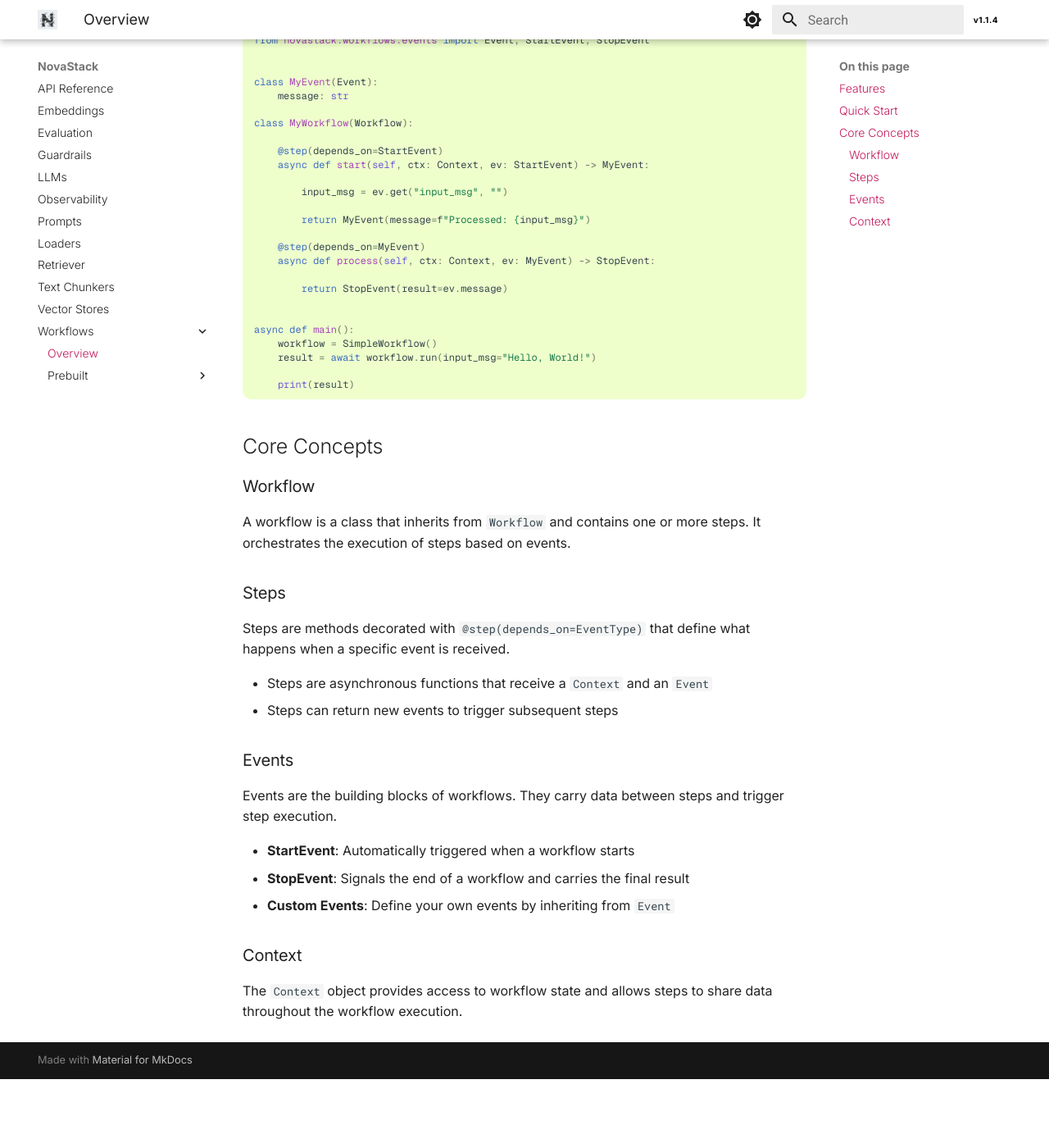
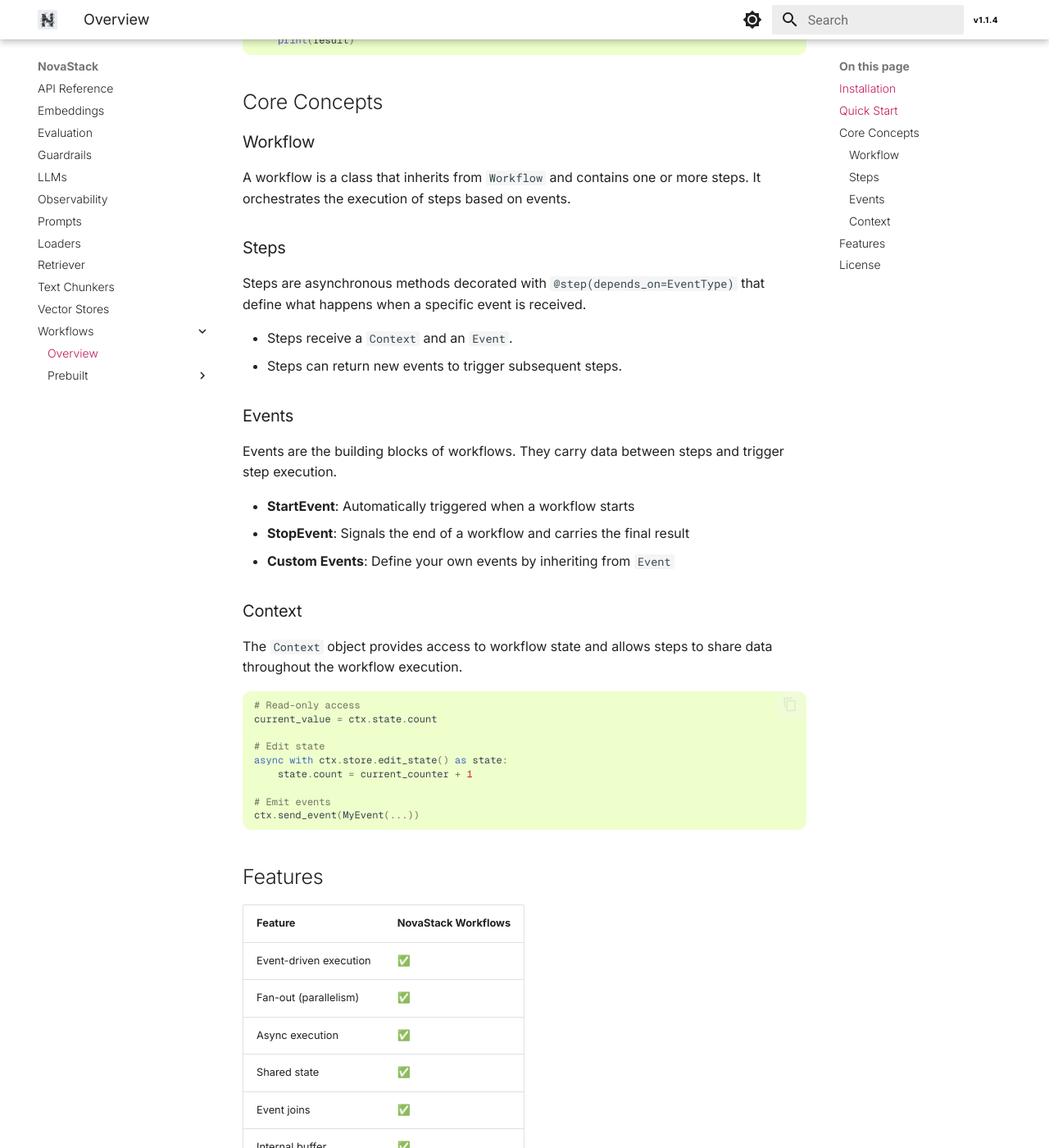
Before and after one commit to novastack-project/novastack, an MkDocs documentation site: the page built from docs/api_reference/api_reference/workflows/overview.md, in a window 1280 px wide and 1400 px high, scrolled down 861 px. Shown: the whole window at 82% size. Built offline with MkDocs 1.6.1 and Material for MkDocs 9.7.7, drawn with Linux system fonts in a browser that asks for light colours; before the commit the page ends 2177 px from its top, so only the background shows below that; some of the changed text lies outside the part shown.

Commit message:
update workflow docs

````diff
--- a/docs/api_reference/api_reference/workflows/overview.md
+++ b/docs/api_reference/api_reference/workflows/overview.md
@@ -2,21 +2,13 @@
 title: Overview
 ---
 
-`% pip install novastack-workflows`
-
 A powerful and flexible event-driven workflow engine for Python, designed to build complex asynchronous workflows with ease.
 
-## Features
+## Installation
 
-| Feature | NovaStack Workflows |
-|---------|---------------------|
-| Single-event input | ✅ |
-| Fan-out (parallelism) | ✅ |
-| Async execution | ✅ |
-| State (ctx.state) | ✅ |
-| Single execution (join) | ✅ |
-| Internal buffer | ✅ |
-| Declarative | ✅ |
+```bash
+pip install novastack-workflows
+```
 
 ## Quick Start
 
@@ -27,26 +19,24 @@
 from novastack.workflows.events import Event, StartEvent, StopEvent
 
 
-class MyEvent(Event):
+class MessageEvent(Event):
     message: str
 
 class MyWorkflow(Workflow):
 
     @step(depends_on=StartEvent)
-    async def start(self, ctx: Context, ev: StartEvent) -> MyEvent:
+    async def start(self, ctx: Context, ev: StartEvent) -> MessageEvent:
 
         input_msg = ev.get("input_msg", "")
+        return MessageEvent(message=f"Processed: {input_msg}")
 
-        return MyEvent(message=f"Processed: {input_msg}")
-
-    @step(depends_on=MyEvent)
-    async def process(self, ctx: Context, ev: MyEvent) -> StopEvent:
-
+    @step(depends_on=MessageEvent)
+    async def process(self, ctx: Context, ev: MessageEvent) -> StopEvent:
         return StopEvent(result=ev.message)
 
 
 async def main():
-    workflow = SimpleWorkflow()
+    workflow = MyWorkflow()
     result = await workflow.run(input_msg="Hello, World!")
 
     print(result)
@@ -60,10 +50,10 @@
 
 ### Steps
 
-Steps are methods decorated with `@step(depends_on=EventType)` that define what happens when a specific event is received.
+Steps are asynchronous methods decorated with `@step(depends_on=EventType)` that define what happens when a specific event is received.
 
-- Steps are asynchronous functions that receive a `Context` and an `Event`
-- Steps can return new events to trigger subsequent steps
+- Steps receive a `Context` and an `Event`.
+- Steps can return new events to trigger subsequent steps.
 
 ### Events
 
@@ -76,3 +66,30 @@
 ### Context
 
 The `Context` object provides access to workflow state and allows steps to share data throughout the workflow execution.
+
+```python
+# Read-only access
+current_value = ctx.state.count
+
+# Edit state
+async with ctx.store.edit_state() as state:
+    state.count = current_counter + 1
+
+# Emit events
+ctx.send_event(MyEvent(...))
+```
+## Features
+
+| Feature                | NovaStack Workflows     |
+| ---------------------- | ----------------------- |
+| Event-driven execution | ✅                       |
+| Fan-out (parallelism)  | ✅                       |
+| Async execution        | ✅                       |
+| Shared state           | ✅                       |
+| Event joins            | ✅                       |
+| Internal buffer.       | ✅                       |
+| Declarative API        | ✅                       |
+
+## License
+
+Apache License 2.0
````
Also changed, not shown: docs/api_reference/api_reference/workflows/prebuilt/document_ingestion.md (+13 -9 lines).
